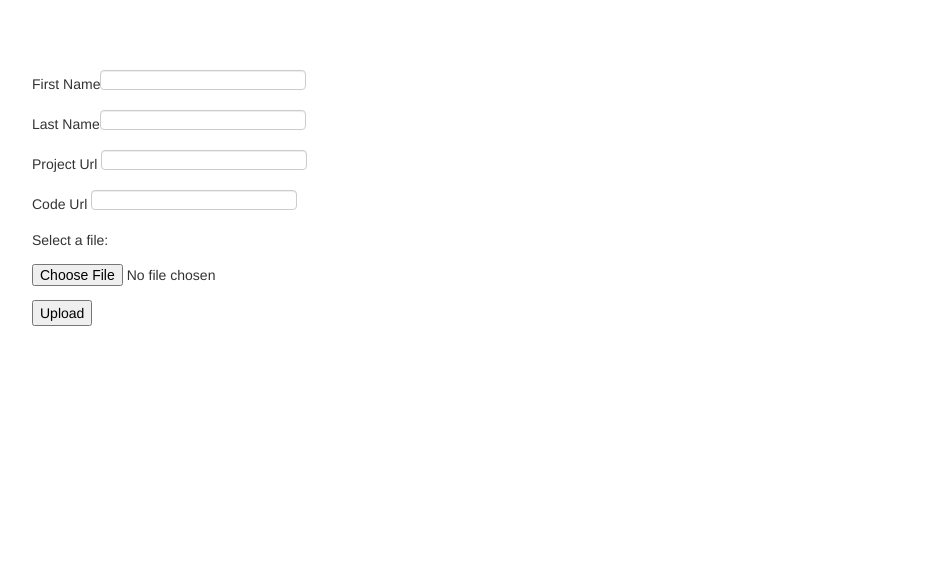
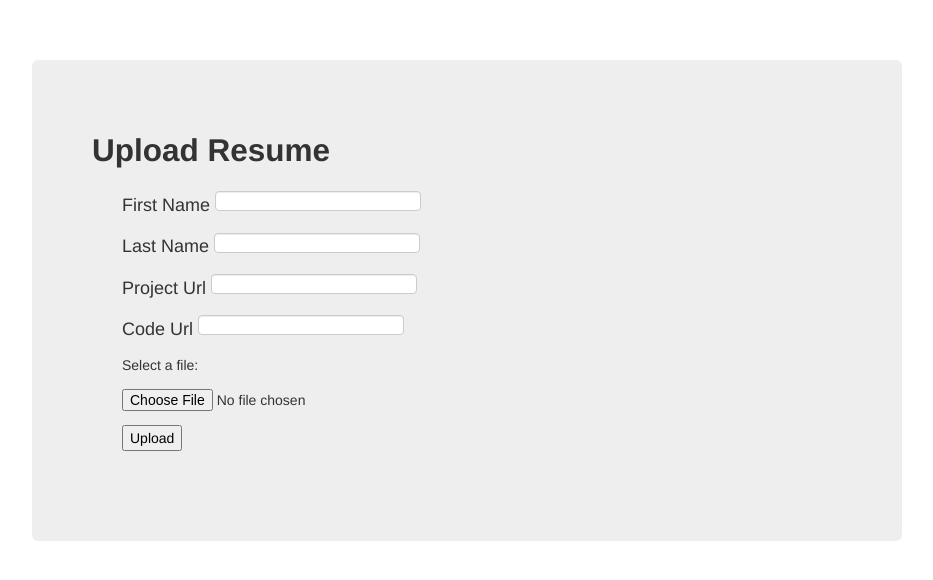
Before and after one commit to niyaspavil/agliq, a Django app: template templates/agliq_join/home.html in a window 1280 px wide. Shown: the top 580 px of the page, without its empty margins (23-956 px from the left). Run offline with Django 3.2, Linux system fonts and the light colour scheme; the template is opened without the code that fills it: values that come from a table or form of the project are taken from there, others are empty.

Commit message:
modified style

```diff
--- a/templates/agliq_join/home.html
+++ b/templates/agliq_join/home.html
@@ -11,14 +11,22 @@
   </head>
 
   <body>
+
     <div class="container">
-      <form id = 'resume_form' method ="post"
+    <div class="container_fluid">
+     <div class="row-fluid">
+     <div class="span9">
+
+      <div class="hero-unit">
+	<div class="container">
+      <h2 class="form-signin-heading">Upload Resume</h2>
+      <form class="form-signin span8" id = 'resume_form' method ="post"
 	  action = 'http://join.agiliq.com/api/resume/upload/?access_token={{acesstoken}}'
 	  enctype="multipart/form-data">
 	{% csrf_token %}
 	<p>{{ form.non_field_errors }}</p>
-	<p>First Name{{form.first_name }}
-	<p>Last Name{{form.last_name}}</p>
+	<p>First Name {{form.first_name }}
+	<p>Last Name {{form.last_name}}</p>
 	<p>Project Url {{form.projects_url}}</p>
 	<p>Code Url {{form.code_url}}
 
@@ -30,5 +38,9 @@
 	<p><input type="submit" value="Upload" /></p>
       </form>
     </div>
+    </div>
+    </div>
+    </div>
+     </div>
   </body>
 </html>
```
